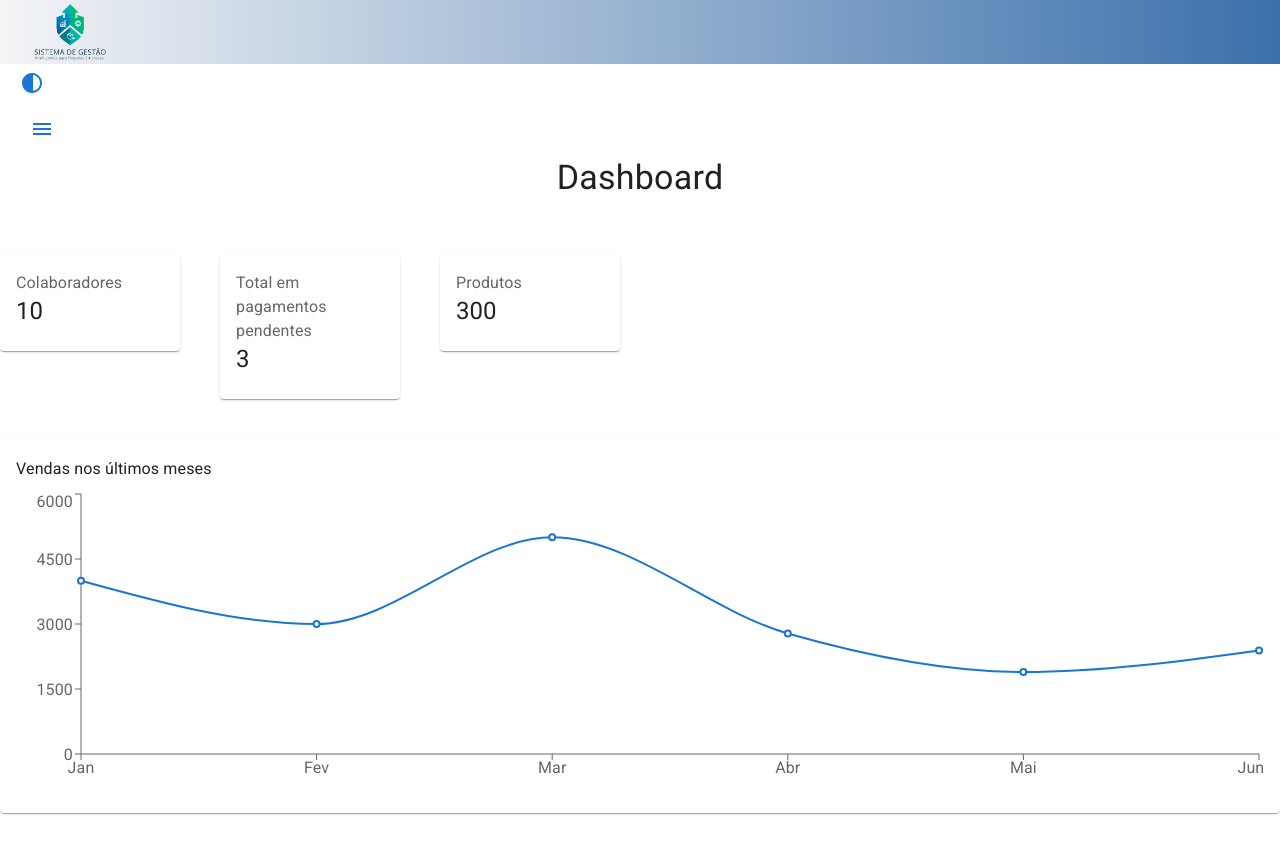
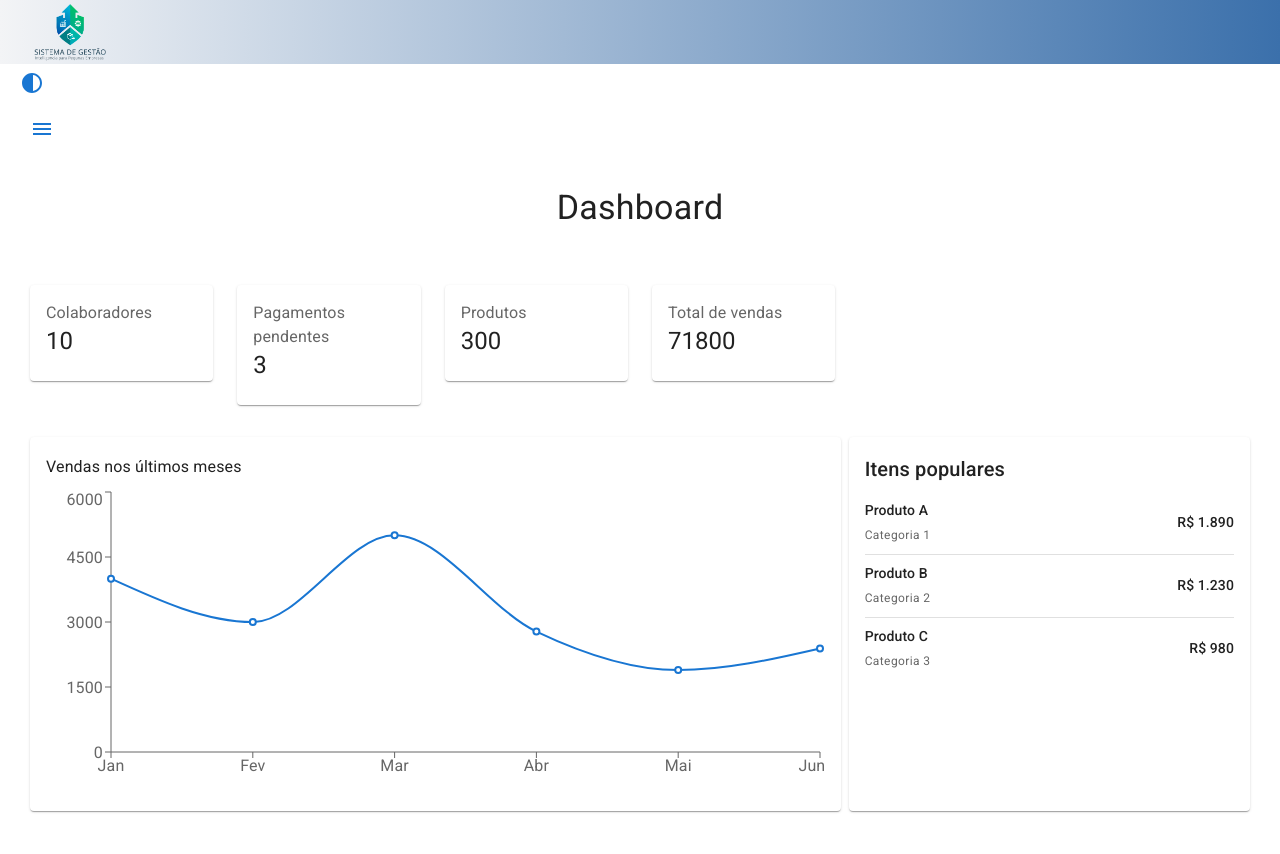
Before and after one commit to martinssluis/Gestao-de-Empresas-frontend, a React (Vite) app in the folder gestaoEmpresasFrontend/: page /app/dashboard in a window 1280 px wide. Shown: the top 854 px of the page. Built offline with nearby package versions, Linux system fonts and the light colour scheme.

Commit message:
feat: Created PopularList component

```diff
--- /dev/null
+++ b/gestaoEmpresasFrontend/src/components/PopularList/PopularList.jsx
@@ -0,0 +1,42 @@
+import { Card, CardContent, Typography, Box, Divider } from "@mui/material";
+
+export default function PopularList({title, items}){
+    return(
+        <Card sx={{height:'100%'}}>
+            <CardContent>
+                <Typography variant="h6" gutterBottom>
+                    {title}
+                </Typography>
+
+                {items.map((item, index)=>(
+                    <Box key={index}>
+                        <Box
+                            sx={{
+                                display: 'flex',
+                                justifyContent: 'space-between',
+                                alignItems: 'center',
+                                py: 1
+                            }}
+                        >
+                            <Box>
+                                <Typography variant="subtitle2">
+                                    {item.name}
+                                </Typography>
+                                <Typography
+                                    variant="caption"
+                                    color="text.secondary"
+                                >
+                                    {item.subtitle}
+                                </Typography>
+                            </Box>
+                            <Typography variant="subtitle2">
+                                {item.value}
+                            </Typography>
+                        </Box>
+                        {index < items.length - 1 && <Divider/>}
+                    </Box>
+                ))}
+            </CardContent>
+        </Card>
+    );
+}
--- a/gestaoEmpresasFrontend/src/pages/Dashboard/Dashboard.jsx
+++ b/gestaoEmpresasFrontend/src/pages/Dashboard/Dashboard.jsx
@@ -2,12 +2,14 @@ import { Box, Typography, Grid } from '@mui/material';
 import styles from './Dashboard.module.css';
 import StatCard from '../../components/StatCard/StatCard';
 import Chart from '../../components/Chart/ChartCard';
+import PopularList from '../../components/PopularList/PopularList';
 
 export default function Dashboard() {
   const stats = [
     {title:'Colaboradores', value: 10},
-    {title:'Total em pagamentos pendentes', value: 3 },
-    {title:'Produtos', value: 300 }
+    {title:'Pagamentos pendentes', value: 3 },
+    {title:'Produtos', value: 300 },
+    {title:'Total de vendas', value: 71800 }
   ]
   const salesData =[
     { name: 'Jan', value: 4000 },
@@ -17,13 +19,31 @@ export default function Dashboard() {
     { name: 'Mai', value: 1890 },
     { name: 'Jun', value: 2390 },
   ]
+  const popularItems = [
+  {
+    name: 'Produto A',
+    subtitle: 'Categoria 1',
+    value: 'R$ 1.890'
+  },
+  {
+    name: 'Produto B',
+    subtitle: 'Categoria 2',
+    value: 'R$ 1.230'
+  },
+  {
+    name: 'Produto C',
+    subtitle: 'Categoria 3',
+    value: 'R$ 980'
+  }
+];
+
 
   return (
     <>
       <Box component={'div'}  className={styles.containerDashboard}>
         <Typography variant='h4' className='h4' gutterBottom sx={{mb: 7}}>Dashboard</Typography>
 
-      <Grid container spacing={5} className='mainGrid'>
+      <Grid container spacing={3} className='mainGrid'>
         {stats.map((item, index) => (
         <Grid item xs={12} md={2} key={index}>
           <StatCard
@@ -34,14 +54,21 @@ export default function Dashboard() {
         ))}
 
       </Grid>
-      <Grid container spacing={2} sx={{ mt: 3}}>
-        <Grid item xs={12}>
+      <Grid container spacing={1} sx={{ mt: 3}}>
+        <Grid item xs={8}>
           <Chart
           title="Vendas nos últimos meses"
           data={salesData}
           />
         </Grid>
+        <Grid item xs={12} md={4}>
+            <PopularList
+            title="Itens populares"
+            items={popularItems}
+            />
+         </Grid>
       </Grid>
+
       </Box>
     </>
   );
--- a/gestaoEmpresasFrontend/src/pages/Dashboard/Dashboard.module.css
+++ b/gestaoEmpresasFrontend/src/pages/Dashboard/Dashboard.module.css
@@ -4,6 +4,7 @@
   align-items: center;
   width: 100%;
   height: 100vh;
+  padding: 30px;
 }
 .mainGrid{
   align-items: center;
```
